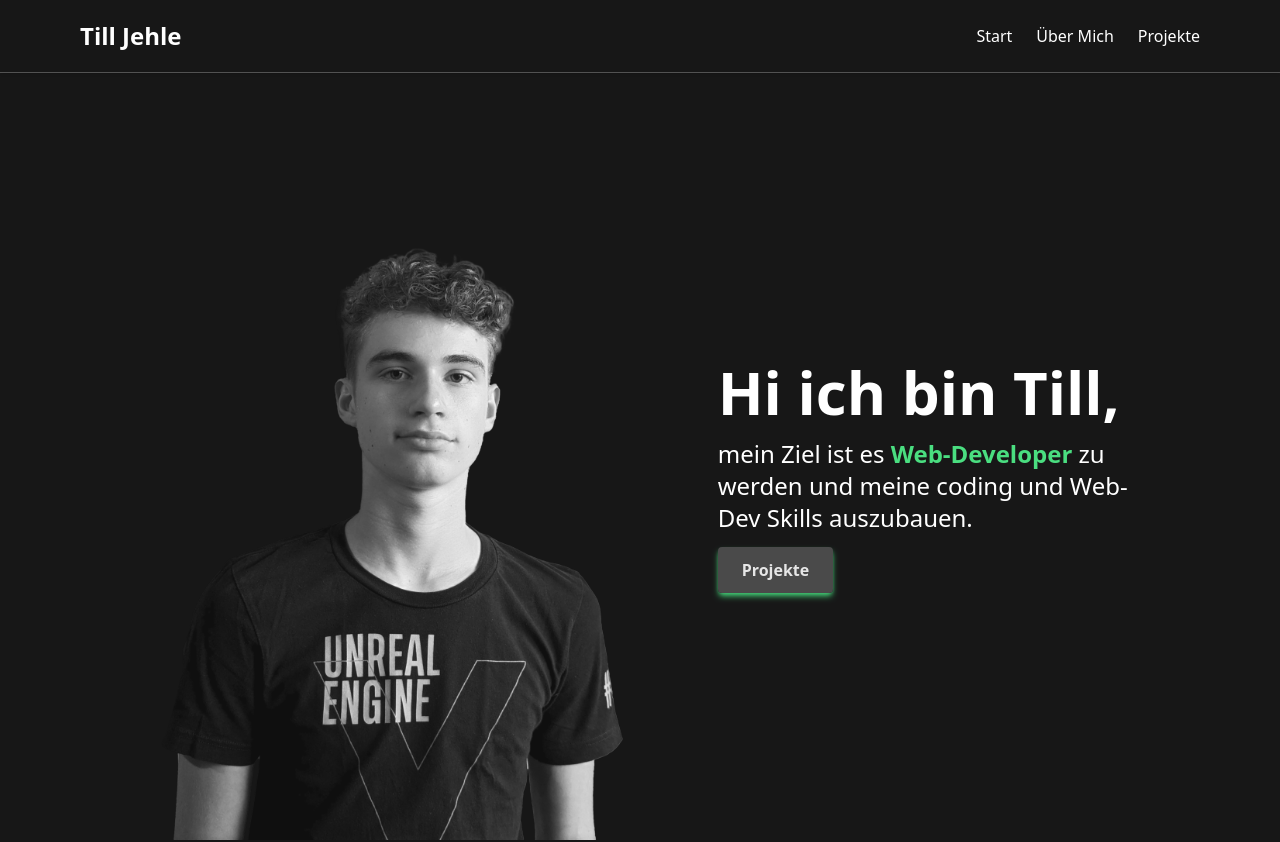
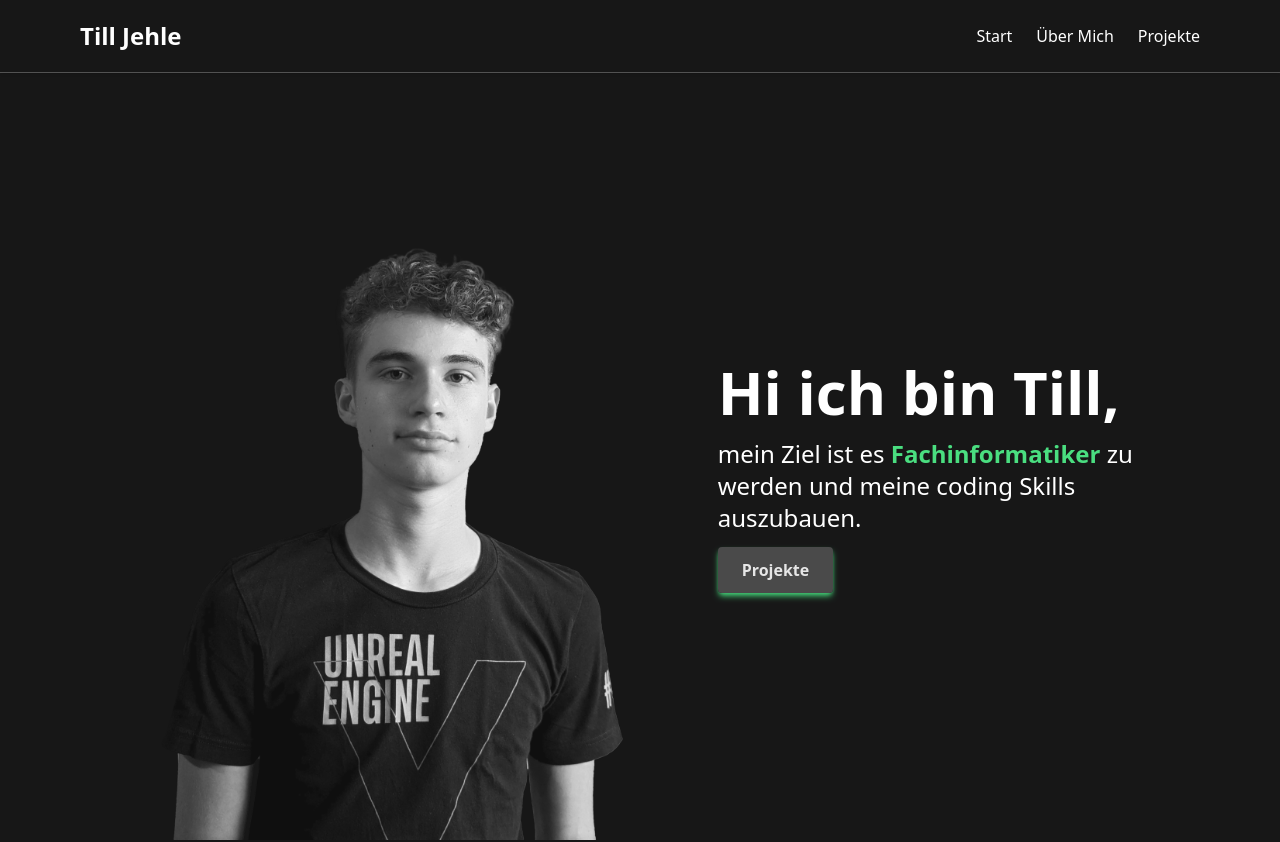
Before and after one commit to Till-Jehle/Final2, a Next.js app: page / in a window 1280 px wide. Shown: the top 842 px of the page. Built offline with nearby package versions, Linux system fonts and the light colour scheme.

Commit message:
Update HeroSection.tsx

```diff
--- a/components/HeroSection.tsx
+++ b/components/HeroSection.tsx
@@ -22,9 +22,9 @@ const HeroSection = () => {
           <p className="text-lg text-white mt-4 mb-6 md:text-2xl">
             mein Ziel ist es {" "}
             <span className="font-semibold text-green-400">
-              Web-Developer{" "}
+              Fachinformatiker{" "}
             </span>
-            zu werden und meine coding und Web-Dev Skills auszubauen.
+            zu werden und meine coding Skills auszubauen.
           </p>
           <Link
             to="projects"
```
